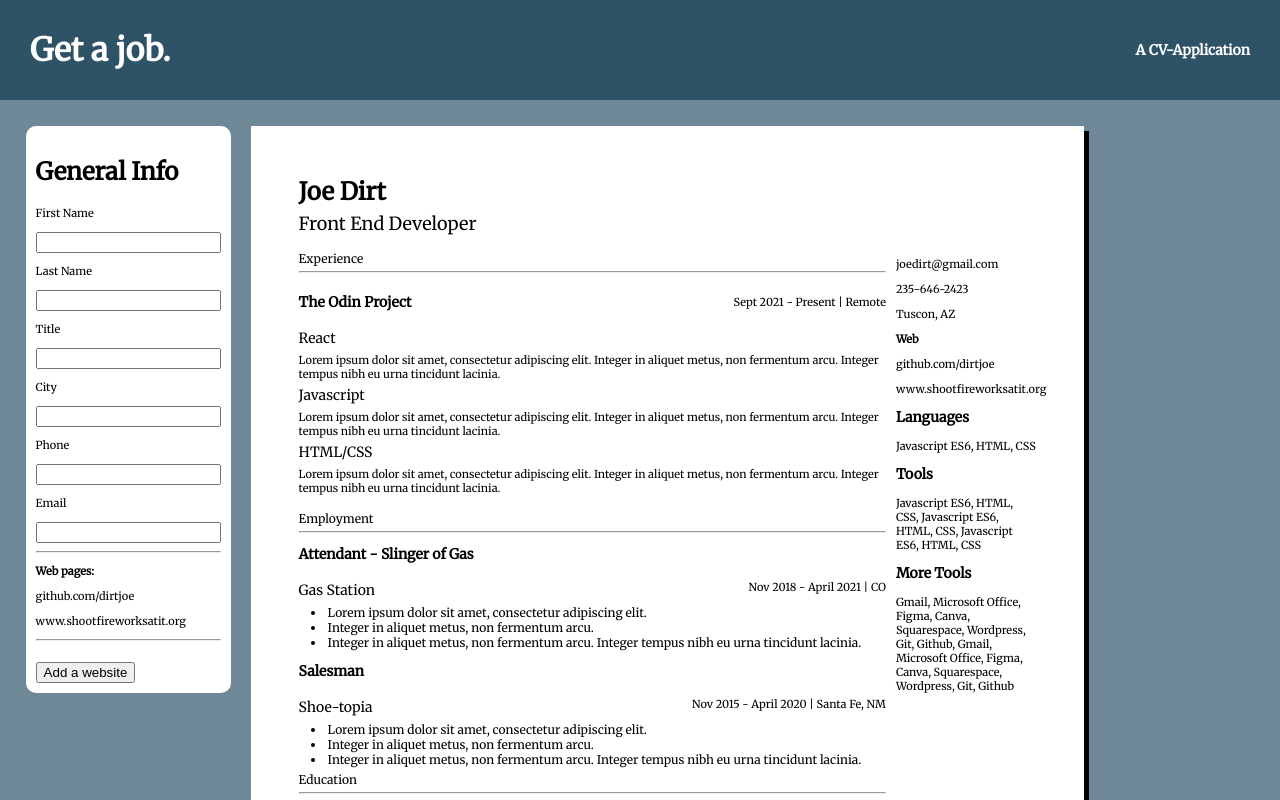
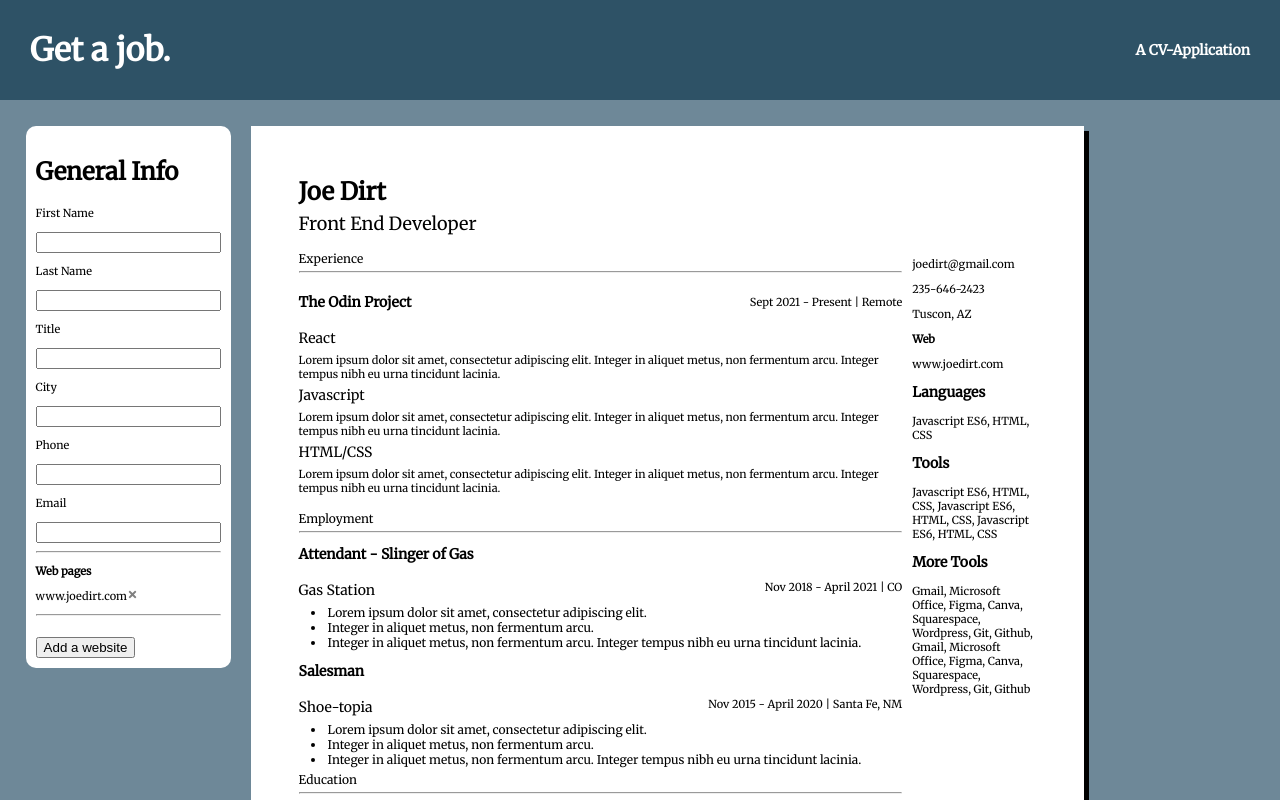
Before and after one commit to napolitanj/resume-builder, a React (Create React App) app: page / in a window 1280 px wide. Shown: the top 800 px of the page. Built offline with nearby package versions, Linux system fonts and the light colour scheme.

Commit message:
add removal feature for websites

```diff
--- a/package.json
+++ b/package.json
@@ -9,7 +9,9 @@
     "@testing-library/user-event": "^13.5.0",
     "react": "^18.0.0",
     "react-dom": "^18.0.0",
+    "react-icons": "^4.3.1",
     "react-scripts": "5.0.0",
+    "uniqid": "^5.4.0",
     "web-vitals": "^2.1.4"
   },
   "scripts": {
--- a/src/components/EditMode.js
+++ b/src/components/EditMode.js
@@ -5,7 +5,7 @@ import EditGeneral from './editComponents/EditGeneral'
 class EditMode extends Component {
 
     render() {
-      const {changeGeneral, mainProps, setAddWeb, submitNewWebsite} = this.props
+      const {changeGeneral, mainProps, setAddWeb, submitNewWebsite, deleteWebsite} = this.props
       return (
         <div className="editWindow">
             <EditGeneral
@@ -14,6 +14,7 @@ class EditMode extends Component {
             addWeb={mainProps.addWebsite}
             setAddWeb={setAddWeb}
             submitNewWebsite={submitNewWebsite}
+            deleteWebsite={deleteWebsite}
             />
         </div>
       )
--- a/src/components/Main.js
+++ b/src/components/Main.js
@@ -18,7 +18,12 @@ class Main extends Component {
         city: 'Tuscon, AZ',
         phone: '235-646-2423',
         email: 'joedirt@gmail.com',
-        websites: ["github.com/dirtjoe", "www.shootfireworksatit.org"]
+        websites: [
+          {
+            id:1,
+            text: "www.joedirt.com"
+          }
+        ]
       },
       experience: {
         title: "The Odin Project",
@@ -145,6 +150,15 @@ class Main extends Component {
     }))
   }
 
+  deleteWebsite = (id) => {
+    this.setState(prevState => ({
+      generalInfo: {
+        ...prevState.generalInfo,
+        websites: [...prevState.generalInfo.websites.filter((website) => website.id !== id)]
+      }
+    }))
+  }
+
   //experience Change
   changeExperience = (e) => {
     const {name,value} = e.target;
@@ -197,6 +211,7 @@ class Main extends Component {
         setAddWeb={this.setAddWeb}
         changeGeneral={this.changeGeneral}
         submitNewWebsite={this.submitNewWebsite}
+        deleteWebsite={this.deleteWebsite}
         />
         <PreviewMode generalInfo={this.state.generalInfo} experience={this.state.experience} employmentInfo={this.state.employmentInfo} education={this.state.education} skills={this.state.skills}/>
       </div>
--- a/src/components/PreviewMode.js
+++ b/src/components/PreviewMode.js
@@ -56,7 +56,7 @@ class PreviewMode extends Component {
                     <div>
                         <p style={{fontWeight:700}}>Web</p>
                         {generalInfo.websites.map((site) => (
-                            <p>{site}</p>
+                            <p>{site.text}</p>
                         ))}
                     </div>
                     <div className="skills">
--- a/src/components/editComponents/AddWebsite.js
+++ b/src/components/editComponents/AddWebsite.js
@@ -1,10 +1,12 @@
 import React, { Component } from 'react'
+import uniqid from 'uniqid'
 
 class AddWebsite extends Component {
     constructor(props) {
         super(props);
         this.state={
-            url: ''
+            url: '',
+            id: uniqid()
         }
     }
 
--- a/src/components/editComponents/EditGeneral.js
+++ b/src/components/editComponents/EditGeneral.js
@@ -1,9 +1,10 @@
 import React, { Component } from 'react'
 import AddWebsite from './AddWebsite'
+import { FaTimes } from 'react-icons/fa'
 
 class EditGeneral extends Component {
   render() {
-      const {changeGeneral, addWeb, setAddWeb, websites, submitNewWebsite} = this.props;
+      const {changeGeneral, addWeb, setAddWeb, websites, submitNewWebsite, deleteWebsite} = this.props;
     return (
         <div>
         <h2>General Info</h2>
@@ -20,8 +21,13 @@ class EditGeneral extends Component {
             <p>Email</p>
             <input name="email" onChange={(e) => changeGeneral(e)}></input>
             <hr></hr>
-            <p style={{fontWeight:"700"}}>Web pages:</p>
-            {websites.map(site => <p>{site}</p>)}
+            <p style={{fontWeight:"700"}}>Web pages</p>
+              {websites.map(site => <p>{site.text}
+              <FaTimes
+              style={{color:'gray',cursor:'pointer'}}
+              onClick={() => deleteWebsite(site.id)}
+              />
+            </p>)}
             <hr></hr>
             <div style={{marginTop:"20px"}}>
               <button onClick={() => setAddWeb()}>Add a website</button>
```
Also changed, not shown: 1 other file (tests, documents, lock files or other folders).
